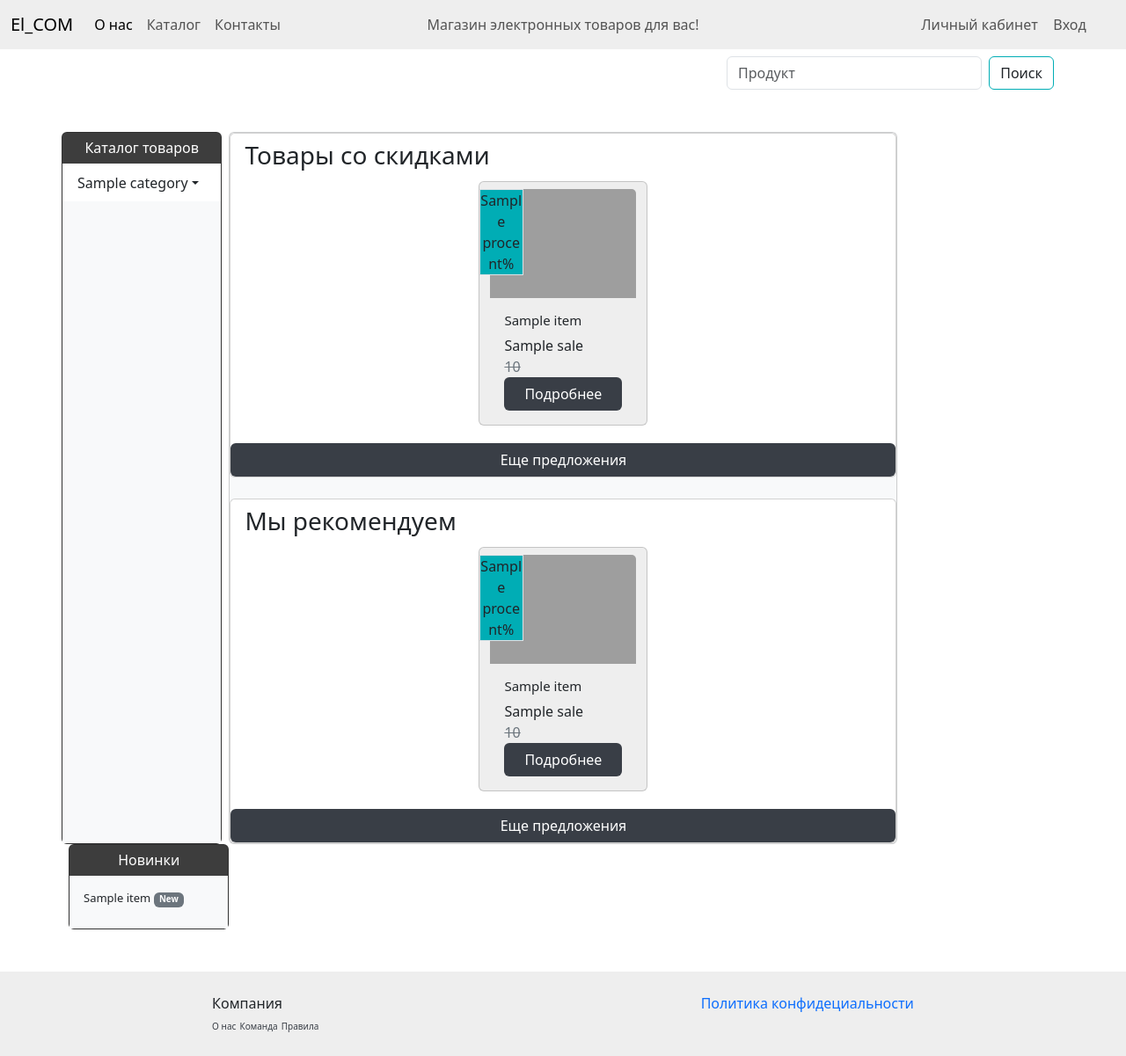
After one commit to sumaro2101/Django_elecronic_shop, a Django app: template catalog/templates/catalog/homepage.html in a window 1280 px wide. The commit adds this page. Shown: the whole page at 88% size. Run offline with Django 5.2, Linux system fonts and the light colour scheme; the template is opened without the code that fills it: most values are stand-ins (such as "Sample title", 1, 10 or a date in 2020); some libraries are stand-ins or nearby versions; grey boxes are pictures that could not be loaded.

Commit message:
return engine django templates

```diff
--- a/catalog/jinja2/catalog/homepage.html
+++ b/catalog/templates/catalog/homepage.html
@@ -1,14 +1,17 @@
-{% from 'includes/list_items.html' import list_items %}
 {% extends "includes/index.html" %}
+{% load static %}
 {% block content %}
+
 <div class="card m-0 pt-2">
     <h3 class="ps-3">Товары со скидками</h3>
-    {{list_items(sale_list)}}
+    {% include "includes/list_sale.html" %}
     <a class="btn text-center text-white rounded-2" style="background-color: rgb(57, 62, 70);" href="/catalog/">Еще предложения</a>
 </div>
+
 <div class="card m-0 mt-4 pt-2">
     <h3 class="ps-3">Мы рекомендуем</h3>
-    {{list_items(simple_list)}}
+    {% include "includes/list_items.html" %}
     <a class="btn text-center text-white rounded-2" style="background-color: rgb(57, 62, 70);" href="/catalog/">Еще предложения</a>
 </div>
+
 {% endblock content %}
--- a/catalog/jinja2/includes/footer.html
+++ b/catalog/templates/includes/footer.html
@@ -1,3 +1,4 @@
+{% load static %}
 <footer class="p-4 mt-5 d-flex justify-content-around flex-wrap" style="background-color: rgb(238, 238, 238); width: 100%;">
     <div class="d-flex flex-column">
         <span>Компания</span>
--- a/catalog/jinja2/includes/index.html
+++ b/catalog/templates/includes/index.html
@@ -1,10 +1,14 @@
+{% load static %}
+
 <!DOCTYPE html>
 <html lang="en">
 <head>
     <meta charset="UTF-8">
     <meta name="viewport" content="width=device-width, initial-scale=1.0">
     <title>{{title}}</title>
-    <link href="https://cdn.jsdelivr.net/npm/bootstrap@5.3.2/dist/css/bootstrap.min.css" rel="stylesheet" integrity="sha384-T3c6CoIi6uLrA9TneNEoa7RxnatzjcDSCmG1MXxSR1GAsXEV/Dwwykc2MPK8M2HN" crossorigin="anonymous">
+    <link type="text/css" href="{% static 'css/bootstrap.min.css' %}" rel="stylesheet">
+    <link type="text/css" href="{% static 'css/bootstrap-reboot.min.css' %}" rel="stylesheet">
+    <link type="text/css" href="{% static 'css/bootstrap-grid.min.css' %}" rel="stylesheet">
     <style>
       .status-button:hover,
       .status-button:active,
@@ -28,6 +32,6 @@
         </div>
     </div>
     {% include 'includes/footer.html' %}
-    <script src="https://cdn.jsdelivr.net/npm/bootstrap@5.3.2/dist/js/bootstrap.bundle.min.js" integrity="sha384-C6RzsynM9kWDrMNeT87bh95OGNyZPhcTNXj1NW7RuBCsyN/o0jlpcV8Qyq46cDfL" crossorigin="anonymous"></script>
+    <script src="{% static 'js/bootstrap.min.js' %}"></script>
 </body>
 </html>
--- a/catalog/jinja2/includes/left_bar.html
+++ b/catalog/templates/includes/left_bar.html
@@ -1,3 +1,4 @@
+{% load static %}
 <div class="card col-2 rounded-2 me-2 p-0" style="width: 16%; background-color: rgb(61, 61, 61);">
     <h6 class="card-title text-white text-center mt-2">Каталог товаров</h6>
     <div class="card-body bg-body-tertiary p-0">
--- a/catalog/jinja2/includes/list_catalog.html
+++ b/catalog/templates/includes/list_catalog.html
@@ -1,3 +1,4 @@
+{% load static %}
 <ul class="list-group list-group-flush">
     {% for category in categories %}
     <li class="list-group-item">
--- a/catalog/jinja2/includes/list_items.html
+++ b/catalog/templates/includes/list_items.html
@@ -1,6 +1,6 @@
-{% macro list_items(sale_list) %}
+{% load static %}
 <ul class='row p-0 justify-content-evenly'>
-{% for item in sale_list %}
+{% for item in list_items %}
 <a href="/1/" class="card col-1 m-1 pt-2 link-underline link-underline-opacity-0" style="width: 12rem; row-grap: 10px; background-color: rgb(238, 238, 238);">
   {% if item.price != item.sale %}
   <div class="position-absolute border text-center" style="left: -0.7px; width: 50px; background-color: rgb(0, 173, 181);">{{item.procent}}%</div>
@@ -21,4 +21,3 @@
 </a>
 {% endfor %}
 </ul>
-{% endmacro %}
--- a/catalog/jinja2/includes/list_new_items.html
+++ b/catalog/templates/includes/list_new_items.html
@@ -1,3 +1,4 @@
+{% load static %}
 {% for item in new_items %}
 <a class="mb-2 link-underline link-underline-opacity-0 link-dark" style="font-size: small; "href="{{item.id}}">{{item.name}} <span class="badge text-bg-secondary">New</span></h1></a>
 
--- /dev/null
+++ b/catalog/templates/includes/list_sale.html
@@ -0,0 +1,23 @@
+{% load static %}
+<ul class='row p-0 justify-content-evenly'>
+    {% for item in list_sale %}
+    <a href="/1/" class="card col-1 m-1 pt-2 link-underline link-underline-opacity-0" style="width: 12rem; row-grap: 10px; background-color: rgb(238, 238, 238);">
+      {% if item.price != item.sale %}
+      <div class="position-absolute border text-center" style="left: -0.7px; width: 50px; background-color: rgb(0, 173, 181);">{{item.procent}}%</div>
+      {% endif %}
+        <img src="..." class="card-img-top" alt="...">
+        <div class="card-body d-flex flex-column justify-content-between">
+          <h6 class="card-title" style="font-size: 15px;">{{item.name}}</h6>
+          <div>
+            {% if item.price != item.sale %}
+            <span>{{item.sale}}</span><br>
+            <span class="text-secondary text-decoration-line-through">{{item.price}}</span>
+            {% else %}
+            <span>{{item.price}}</span>
+            {% endif %}
+          </div>
+          <button type="button" class="btn text-white" style="background-color: rgb(57, 62, 70);">Подробнее</button>
+        </div>
+    </a>
+    {% endfor %}
+    </ul>
--- a/catalog/jinja2/includes/nav_bar.html
+++ b/catalog/templates/includes/nav_bar.html
@@ -1,3 +1,4 @@
+{% load static %}
 <nav class="navbar navbar-expand-lg sticky-top" style="background-color: rgb(238, 238, 238);">
     <div class="container-fluid">
       <a class="navbar-brand" href="/">El_COM</a>
--- a/catalog/jinja2/includes/right_bar.html
+++ b/catalog/templates/includes/right_bar.html
@@ -1,3 +1,4 @@
+{% load static %}
 <div class="card col-2 rounded-2 ms-2 p-0" style="width: 16%; background-color: rgb(61, 61, 61);">
     <h6 class="card-title text-white text-center mt-2">Новинки</h6>
     <div class="card-body bg-body-tertiary d-flex flex-column">
--- a/catalog/views.py
+++ b/catalog/views.py
@@ -5,7 +5,7 @@ from . import data_example
 
 
 def home_page(request):
-    return render(request, 'catalog/homepage.html', {'title': 'Electronic Shop', 'categories': data_example.list_catalog, 'new_items': data_example.new_items, 'sale_list': data_example.new_items, 'simple_list': data_example.simple_items})
+    return render(request, 'catalog/homepage.html', {'title': 'Electronic Shop', 'categories': data_example.list_catalog, 'new_items': data_example.new_items, 'list_sale': data_example.new_items, 'list_items': data_example.simple_items})
 
 
 def contact(request):
--- a/pyproject.toml
+++ b/pyproject.toml
@@ -9,7 +9,12 @@ readme = "README.md"
 python = "^3.12"
 django = "^5.0.4"
 jinja2 = "^3.1.3"
+ui = "^0.1.4"
+django-extensions = "^3.2.3"
 
+
+[tool.poetry.group.dev.dependencies]
+ipython = "^8.23.0"
 
 [build-system]
 requires = ["poetry-core"]
```
Also changed, not shown: catalog/templates/catalog/contact.html (renamed from catalog/jinja2/catalog/contact.html, +25 -0 lines), config/jinja2.py (deleted, +0 -12 lines), config/settings.py (+7 -9 lines), catalog/static/css/bootstrap-grid.min.css (renamed from static/bootstrap-grid.min.css), catalog/static/css/bootstrap-reboot.min.css (renamed from static/bootstrap-reboot.min.css), catalog/static/css/bootstrap.min.css (renamed from static/bootstrap.min.css), catalog/static/js/bootstrap.min.js (renamed from static/bootstrap.min.js), 1 other file.
